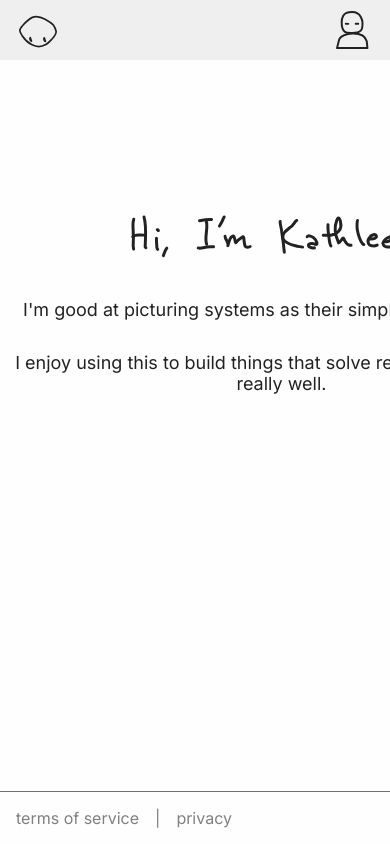
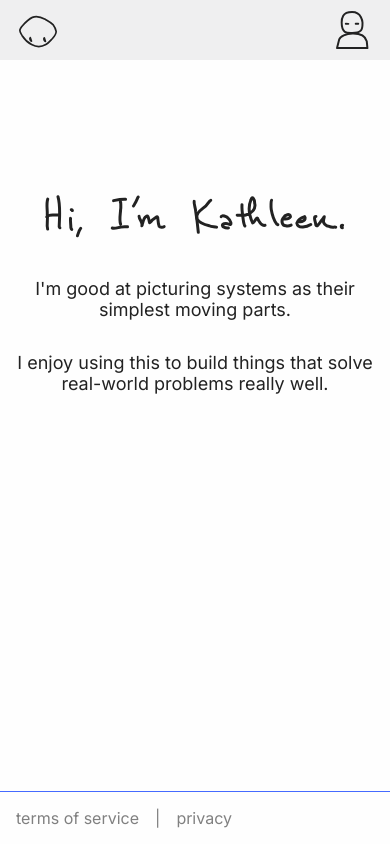
Before and after one commit to saecula/saecula-io, a Next.js app: page / in a window 390 px wide. Built offline with nearby package versions, Linux system fonts and the light colour scheme; no server answers.

Commit message:
fix layout

```diff
--- a/app/_components/style.module.css
+++ b/app/_components/style.module.css
@@ -2,6 +2,11 @@
   justify-content: center;
   align-items: center;
   margin: 1.5rem 0;
+}
+
+.intro img {
+  max-width: 100%;
+  height: auto;
 }
 
 .fadegroup {
@@ -39,19 +44,17 @@
   animation-delay: 1s;
 }
 
-.calltoaction {
+/* plain flowing text so it wraps on narrow screens; selectors are specific
+   enough to beat `.content * { display: flex }` */
+.fadegroup .calltoaction {
+  display: block;
   margin-top: 2rem;
-  white-space: pre;
-}
-
-.calltoaction,
-.calltoaction>* {
-  display: inline-block;
   font-size: 16px;
   color: var(--subtext-color);
 }
 
 .calltoaction a {
+  display: inline;
   text-decoration: underline;
   text-underline-offset: 3px;
 }
@@ -85,6 +88,12 @@
 .links>* {
   margin: 1.5rem;
   padding: 10px;
+}
+
+@media (max-width: 400px) {
+  .links>* {
+    margin: 1.5rem 0.5rem;
+  }
 }
 
 .discord {
--- a/app/style.module.css
+++ b/app/style.module.css
@@ -14,6 +14,8 @@
   flex: 1;
   justify-content: center;
   margin: 0 auto;
+  padding: 0 1rem;
+  max-width: 100%;
 }
 
 /* keyframes */
```
